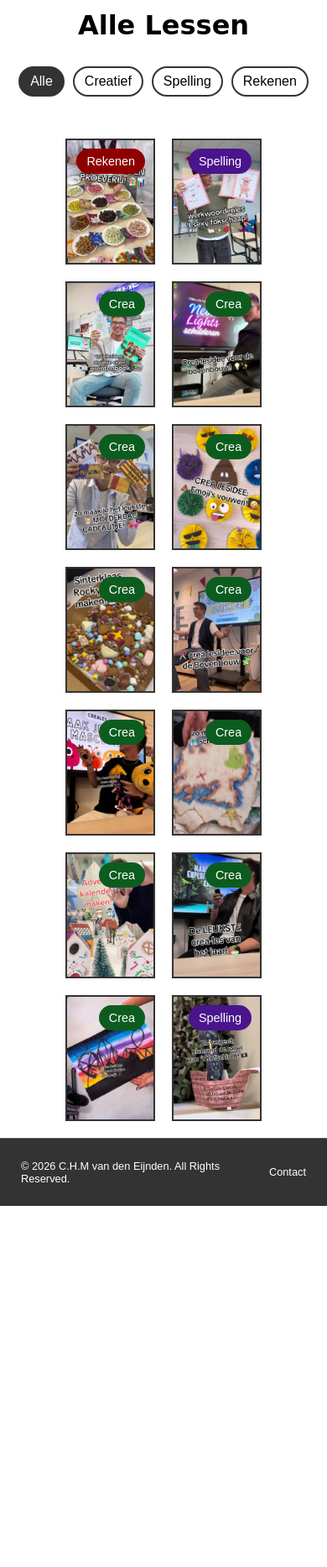
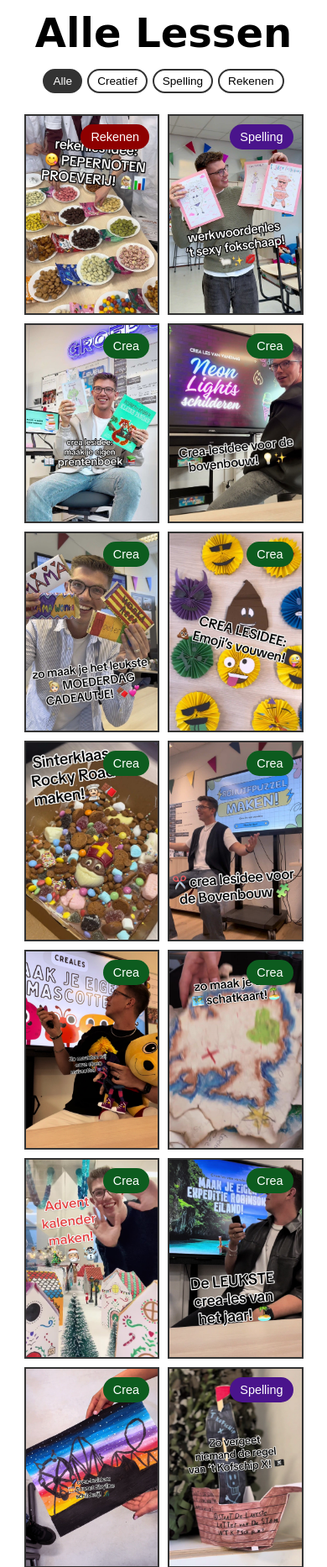
Before and after one commit to ChrisvdEijnden/best-of-bart, a Django app: page /items/ in a window 390 px wide. Shown: the part 49-1915 px from the top of the page at 84% size. Before the commit the page ends 1485 px from the top, so only its background shows below. Run offline with Django 5.2, Linux system fonts and the light colour scheme; some web fonts are replaced.

Commit message:
chore: static folder update

```diff
--- a/static/main/css/style.css
+++ b/static/main/css/style.css
@@ -37,6 +37,7 @@ main {
     text-align: left;
     color: black;
     font-weight: lighter;
+    z-index: 900;
 }
 
 /* Navigation */
@@ -84,12 +85,12 @@ nav {
 }
 
 .tab-btn {
-    flex: 1;
+    flex: 0;
     padding: 7px 12px;
     border: 2px solid transparent;
     border-radius: 50px;
     position: relative;
-    font-size: 0.7rem;
+    white-space: nowrap;
 }
 
 /* Button Hover States */
@@ -126,20 +127,18 @@ nav {
 /* Gallery Items */
 .gallery-item {
     border: 2px solid #333;
-    text-align: center;
-    max-height: 150px;
-    height: fit-content;
-    aspect-ratio: 5/7;
+    width: 110px;
+    height: 154px;
     background-color: white;
     cursor: pointer;
     user-select: none;
     position: relative;
     overflow: hidden;
+    transition: transform 0.3s ease-in-out;
 }
 
 .gallery-item:hover {
     transform: scale(1.03);
-    transition: transform 0.3s ease-in-out;
 }
 
 .gallery-item .item-title {
@@ -159,10 +158,11 @@ nav {
 }
 
 .gallery-item img {
+    width: 100%;
     height: 100%;
-    overflow: hidden;
     object-fit: cover;
     display: block;
+    -webkit-transform: translateZ(0);
 }
 
 /* Popup */
@@ -213,6 +213,7 @@ nav {
     display: flex;
     gap: 0;
     flex: 1;
+    margin-right: 10px;
 }
 
 .close-popup-btn {
@@ -226,7 +227,7 @@ nav {
     color: black;
     transition: background-color 0.2s;
     flex-shrink: 0;
-    padding: 5px;
+    margin-left: auto;
 }
 
 .close-popup-btn:hover,
@@ -453,7 +454,6 @@ nav {
     z-index: 1;
 }
 
-/* Genre-specific colors */
 .genre-crea {
     background-color: #0d5c1f;
 }
@@ -468,13 +468,22 @@ nav {
 
 /* ── Media Queries ─────────────────────────────────────────────── */
 
-/* Small screens only (≤ 480px): defaults above already apply */
+/* Small screens (≤ 480px) */
+@media (max-width: 480px) {
+    .main-header        { font-size: 3rem; }
+
+    .gallery            { padding: 10px; gap: 10px;}
+    .gallery-item       { width: calc(45% - 5px); height: calc((45vw - 5px) * 1.4); }
+    .popup              { width: calc(100% - 40px); max-height: 80vh; top: 50%;}
+
+    .filter-container   { gap: 6px; margin: 15px 0;}
+    .filter-btn, .see-all-btn { font-size: 0.85rem; padding: 5px 10px;}
+}
 
 /* Medium screens (481px–768px) */
 @media (min-width: 481px) and (max-width: 768px) {
-    .main-header       { font-size: 4rem; }
-    .tab-btn           { font-size: 0.8rem; padding: 6px 10px; }
-    .gallery-item      { max-height: 220px; }
+    .main-header       { font-size: 4.5rem; }
+    .gallery-item      { width: calc(45% - 5px); height: calc((45vw - 5px) * 1.4); }
     .popup             { width: 300px; }
     .popup-nav         { padding: 7px; }
     .close-popup-btn   { padding: 7px; }
@@ -497,8 +506,7 @@ nav {
 @media (min-width: 769px) {
     .main-header       { font-size: 6rem; }
     .item-title        { font-size: 1.2rem; }
-    .tab-btn           { font-size: 0.9rem; padding: 7px 12px; }
-    .gallery-item      { max-height: 280px; }
+    .gallery-item      { width: 200px; height: 280px; }
     .popup             { width: 350px; }
     .popup-nav         { padding: 10px; }
     .close-popup-btn   { padding: 10px; }
```
Also changed, not shown: 1 other file.
